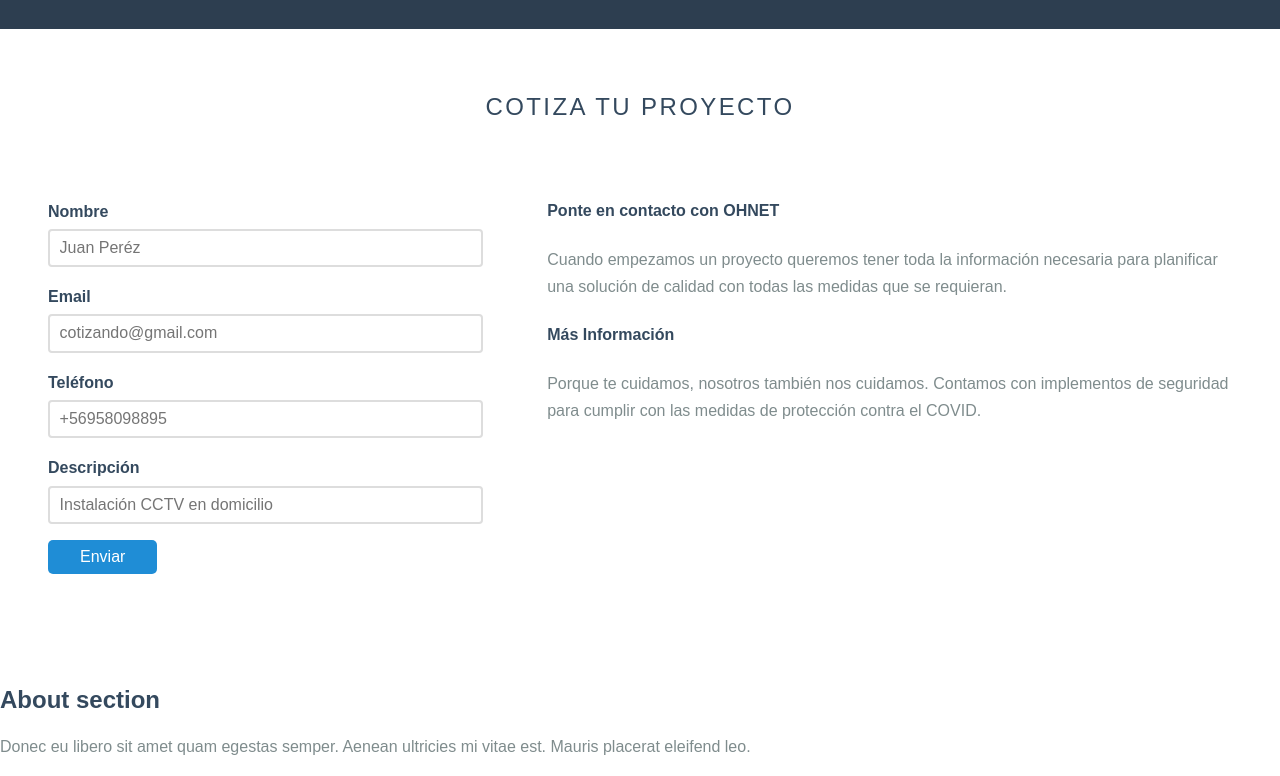
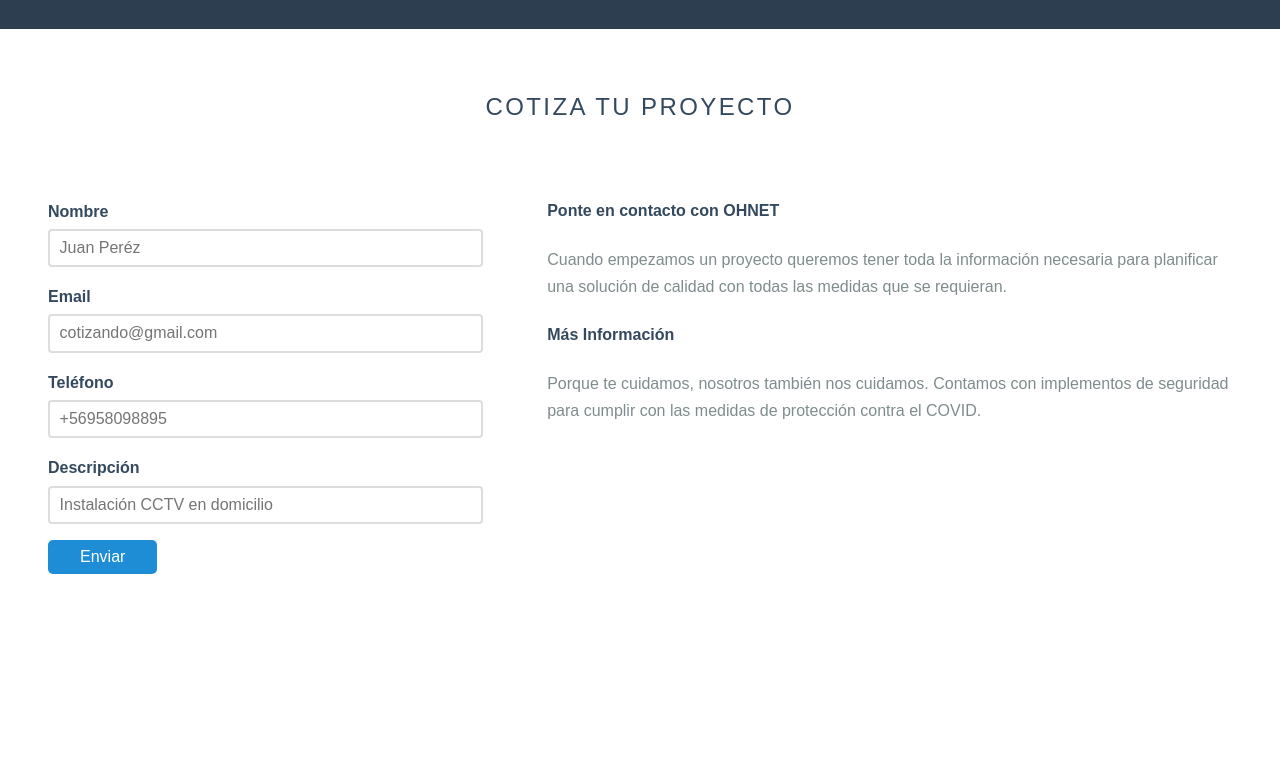
Before and after one commit to millukii/ohnet.cl, a plain HTML site: page index.html in a window 1280 px wide. Shown: the part 1367-2143 px from the top of the page. After the commit the page ends 2033 px from the top, so only its background shows below. Drawn offline with nearby package versions, Linux system fonts and the light colour scheme.

Commit message:
mail and phone added to footer section

```diff
--- a/index.html
+++ b/index.html
@@ -161,16 +161,11 @@
 			</div>
 
 		</div>
-	<aside>
-		<h2>About section</h2>
-		<p>
-			Donec eu libero sit amet quam egestas semper. Aenean ultricies mi
-			vitae est. Mauris placerat eleifend leo.
-		</p>
-	</aside>
+
     <div class="footer l-box is-center">
       <footer>
-        <p>Copyright 2021 O`Higgings Network</p>
+		<strong>ohigginsnetwork@gmail.com <i class="fa fa-mobile"></i> +56 9 985009101
+		</strong>
       </footer>
     </div>
   </body>
```
